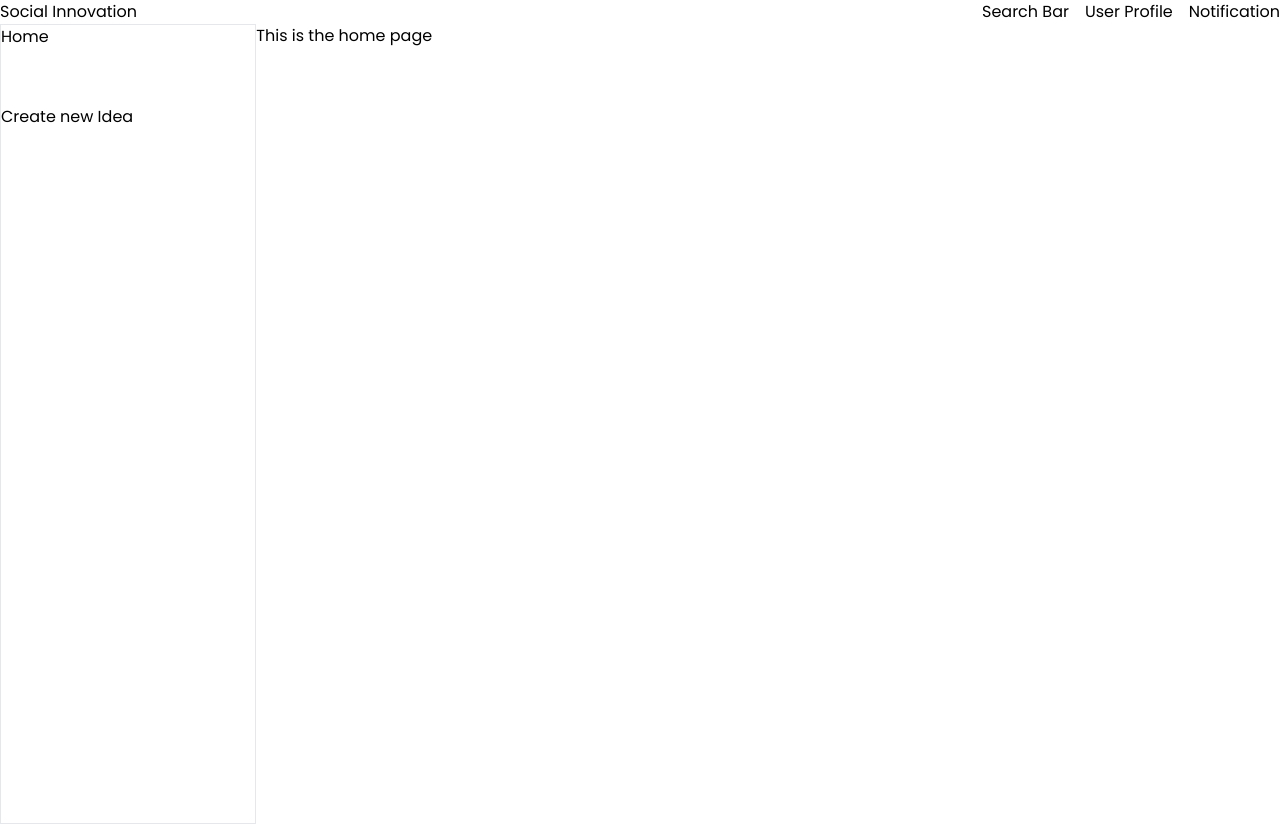
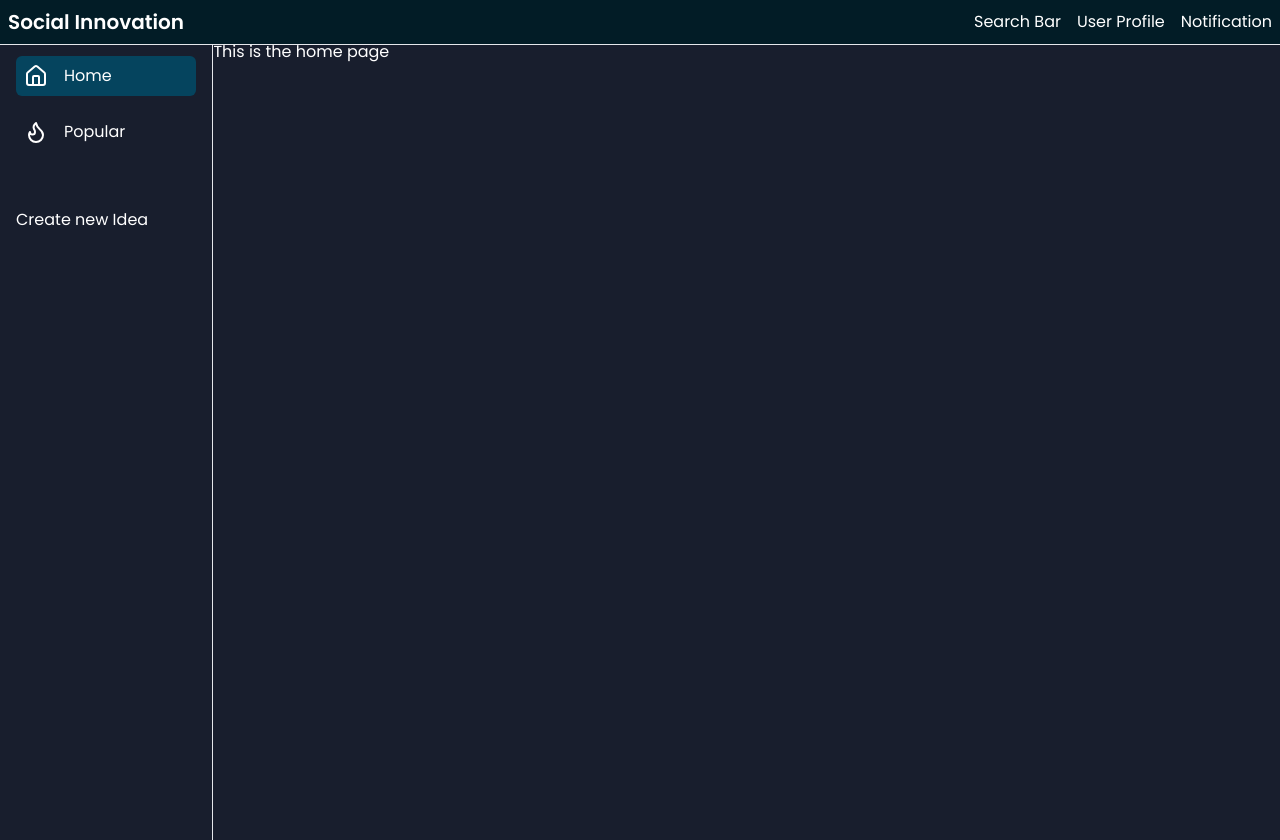
Before and after one commit to gauravkumarkarki07/SocialInnovation, a React (Vite) app in the folder client/: page /home in a window 1280 px wide. Built offline with nearby package versions, Linux system fonts and the light colour scheme.

Commit message:
Feat: Sidebar, header added

```diff
--- a/client/src/App.tsx
+++ b/client/src/App.tsx
@@ -1,21 +1,26 @@
-import { Outlet } from "react-router-dom"
-import Header from "./Common/views/Header"
-import Sidebar from "./Common/views/Sidebar"
+import { Outlet } from "react-router-dom";
+import Header from "./Common/views/Header";
+import Sidebar from "./Common/views/Sidebar";
 
 function App() {
   return (
     <>
-      <Header/>
-      <section className="flex">
-        <section className="w-[25%] h-screen border">
+      {/* Fixed header */}
+      <header className="fixed top-0 left-0 right-0 z-10 bg-[#021c26] border-b">
+        <Header />
+      </header>
+
+      {/* Main layout */}
+      <section className="flex mt-10">
+        <aside className="w-[20%] h-screen border-r">
           <Sidebar />
-        </section>
-        <section className="w-full">
+        </aside>
+        <main className="w-full">
           <Outlet />
-        </section>
+        </main>
       </section>
     </>
-  )
+  );
 }
 
-export default App
+export default App;
--- a/client/src/Common/views/Header.tsx
+++ b/client/src/Common/views/Header.tsx
@@ -1,12 +1,12 @@
 
 function Header() {
   return (
-    <section className="flex justify-between">
-        <h1>
+    <section className="flex justify-between py-2 items-center px-2">
+        <h1 className="text-xl font-semibold">
             Social Innovation
         </h1>
         <section>
-            <ul className="flex gap-4">
+            <ul className="flex gap-4 items-center">
                 <li>Search Bar</li>
                 <li>User Profile</li>
                 <li>Notification</li>
--- a/client/src/Common/views/Sidebar.tsx
+++ b/client/src/Common/views/Sidebar.tsx
@@ -1,11 +1,25 @@
 import { NavLink } from "react-router-dom"
+import { House,Flame } from 'lucide-react';
 
 function Sidebar() {
   return (
-    <section className="flex flex-col gap-14">
+    <section className="flex flex-col gap-14 h-full text-white px-4 py-4">
         <nav className="flex flex-col gap-4">
-            <NavLink to={'/home'}>
+            <NavLink to={'/home'} className={({isActive})=> isActive ? 'bg-primary rounded-md':'hover:bg-primary/80 rounded-md'}>
+            <section className="flex gap-4 items-center px-2 py-2">
+                <House/>
+                <span>
                 Home
+                </span>
+            </section>
+            </NavLink>
+            <NavLink to={'/Popular'} className={({isActive})=> isActive ? 'bg-primary rounded-md':'hover:bg-primary/20 rounded-md'}>
+            <section className="flex gap-4 items-center px-2 py-2">
+                <Flame/>
+                <span>
+                Popular
+                </span>
+            </section>
             </NavLink>
         </nav>
         <nav>
--- a/client/src/index.css
+++ b/client/src/index.css
@@ -13,5 +13,13 @@ body{
 @layer base {
   :root {
     --radius: 0.5rem;
+    --background-color: #181e2d;
   }
 }
+
+@layer base{
+  body {
+    background-color: var(--background-color);
+    color: #ffffff;
+  }
+}
--- a/client/tailwind.config.js
+++ b/client/tailwind.config.js
@@ -12,7 +12,12 @@ export default {
   			md: 'calc(var(--radius) - 2px)',
   			sm: 'calc(var(--radius) - 4px)'
   		},
-  		colors: {},
+  		colors: {
+        primary:'#05445E',
+        secondary:'#189AB4',
+        tertiary:'#D4F1F4',
+        accent:'#75E6DA'
+      },
       fontFamily:{
         Poppins:['Poppins','sans-serif']
       }
```
